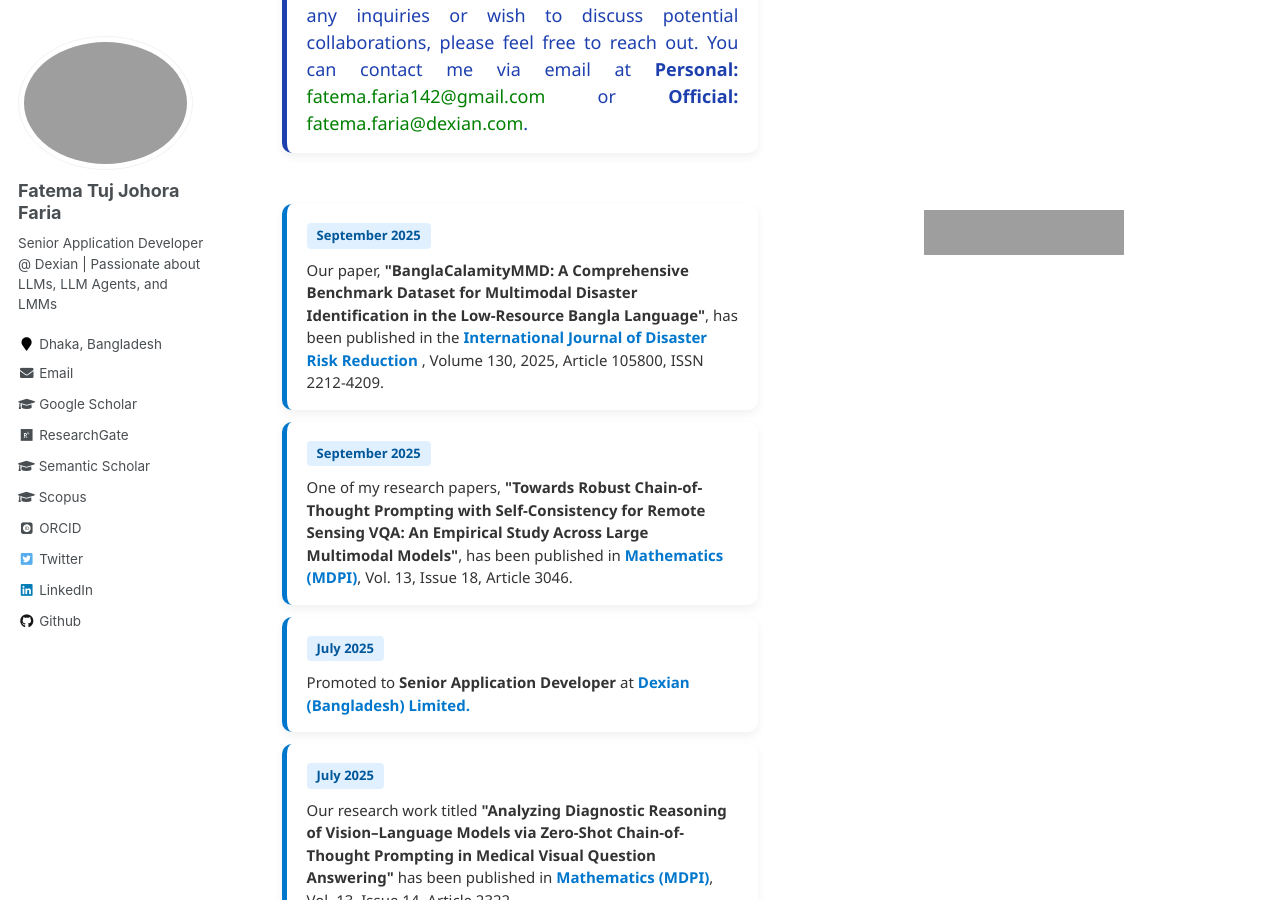
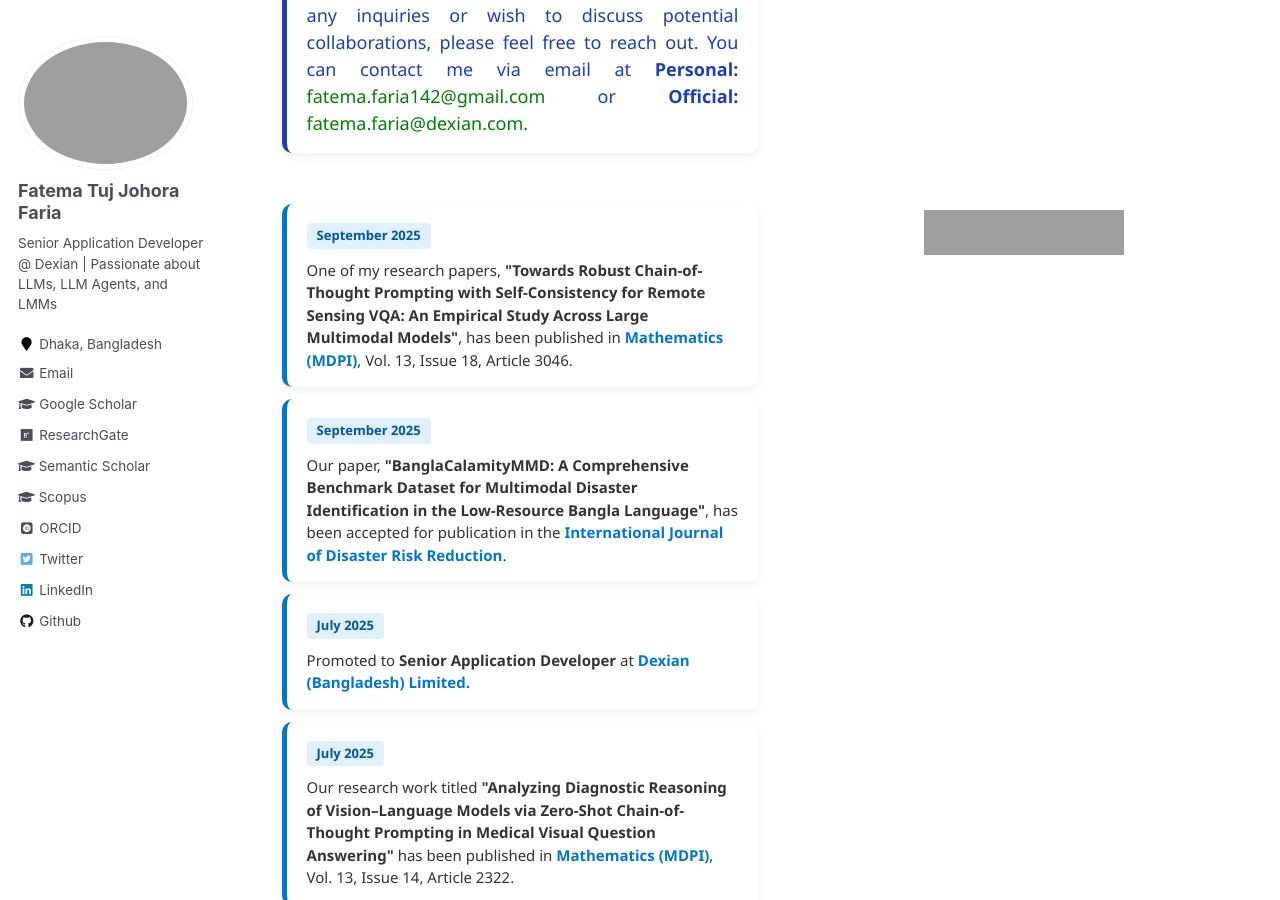
Before and after one commit to fatemafaria142/fatemafaria142.github.io, a Jekyll site: the page built from _pages/about.md, in a window 1280 px wide and 900 px high, scrolled down 1121 px. Built offline with Jekyll 4.4.1, drawn with Linux system fonts in a browser that asks for light colours; some web fonts are replaced; grey boxes are pictures that could not be loaded.

Commit message:
Update about

```diff
--- a/_pages/about.md
+++ b/_pages/about.md
@@ -236,18 +236,8 @@ redirect_from:
 
 ## ⚡ Recent Highlights
 <div class="news-wrapper">
+
 <!-- 2025 -->
-<div class="news-card year-2025">
-  <div class="news-date">September 2025</div>
-  <div class="news-desc">
-    Our paper, <strong>"BanglaCalamityMMD: A Comprehensive Benchmark Dataset for Multimodal Disaster Identification in the Low-Resource Bangla Language"</strong>,
-    has been published in the
-    <a class="news-link" href="https://www.sciencedirect.com/journal/international-journal-of-disaster-risk-reduction" target="_blank">
-      International Journal of Disaster Risk Reduction
-    </a>,
-    Volume 130, 2025, Article 105800, ISSN 2212-4209.
-  </div>
-</div>
 <div class="news-card year-2025">
   <div class="news-date">September 2025</div>
   <div class="news-desc">
@@ -255,6 +245,15 @@ redirect_from:
     <a class="news-link" href="https://www.mdpi.com/journal/mathematics" target="_blank">Mathematics (MDPI)</a>, Vol. 13, Issue 18, Article 3046.
   </div>
 </div>
+
+<div class="news-card year-2025">
+  <div class="news-date">September 2025</div>
+  <div class="news-desc">
+    Our paper, <strong>"BanglaCalamityMMD: A Comprehensive Benchmark Dataset for Multimodal Disaster Identification in the Low-Resource Bangla Language"</strong>, has been accepted for publication in the
+    <a class="news-link" href="https://www.sciencedirect.com/journal/international-journal-of-disaster-risk-reduction" target="_blank">International Journal of Disaster Risk Reduction</a>.
+  </div>
+</div>
+
 
 <div class="news-card year-2025">
   <div class="news-date">July 2025</div>
```
